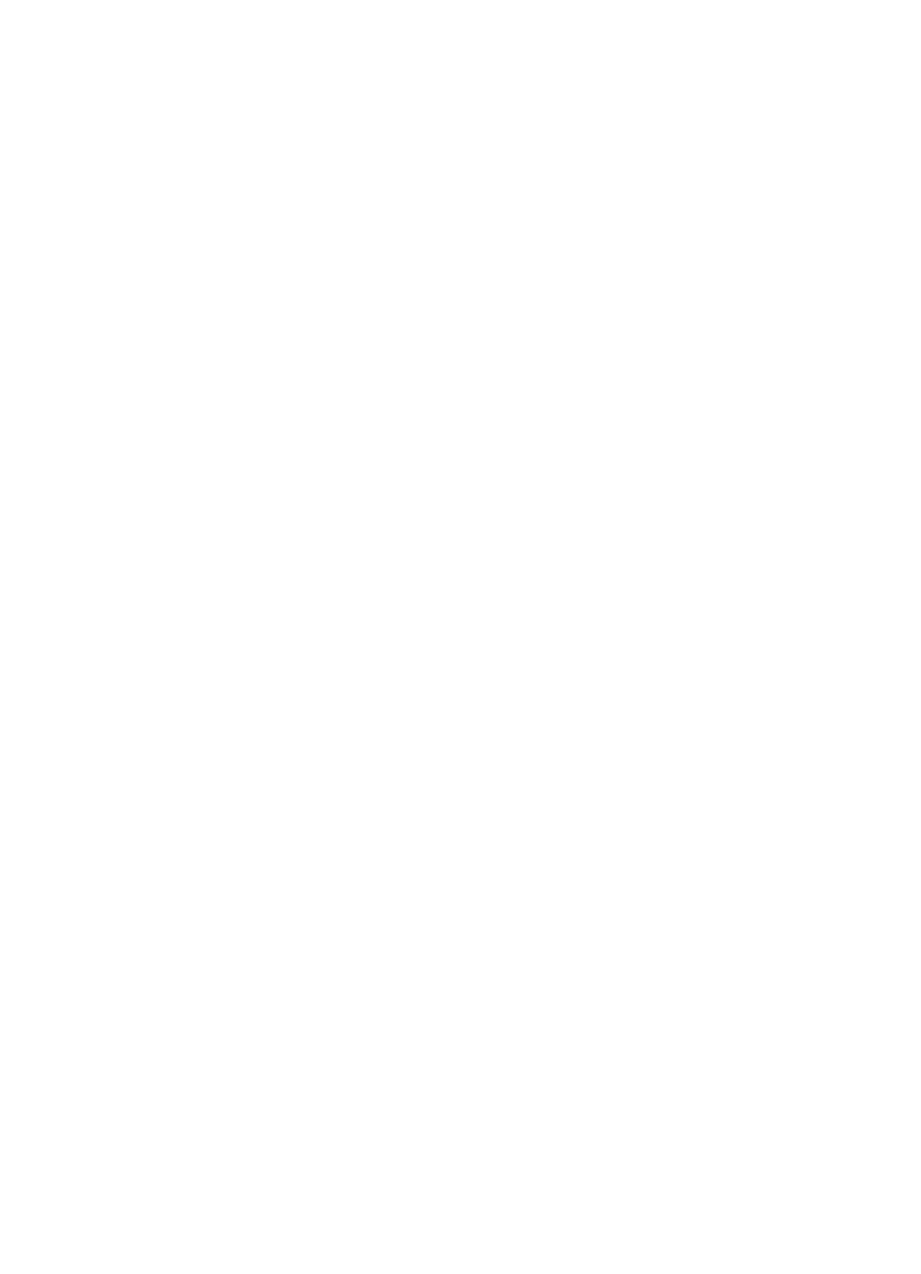
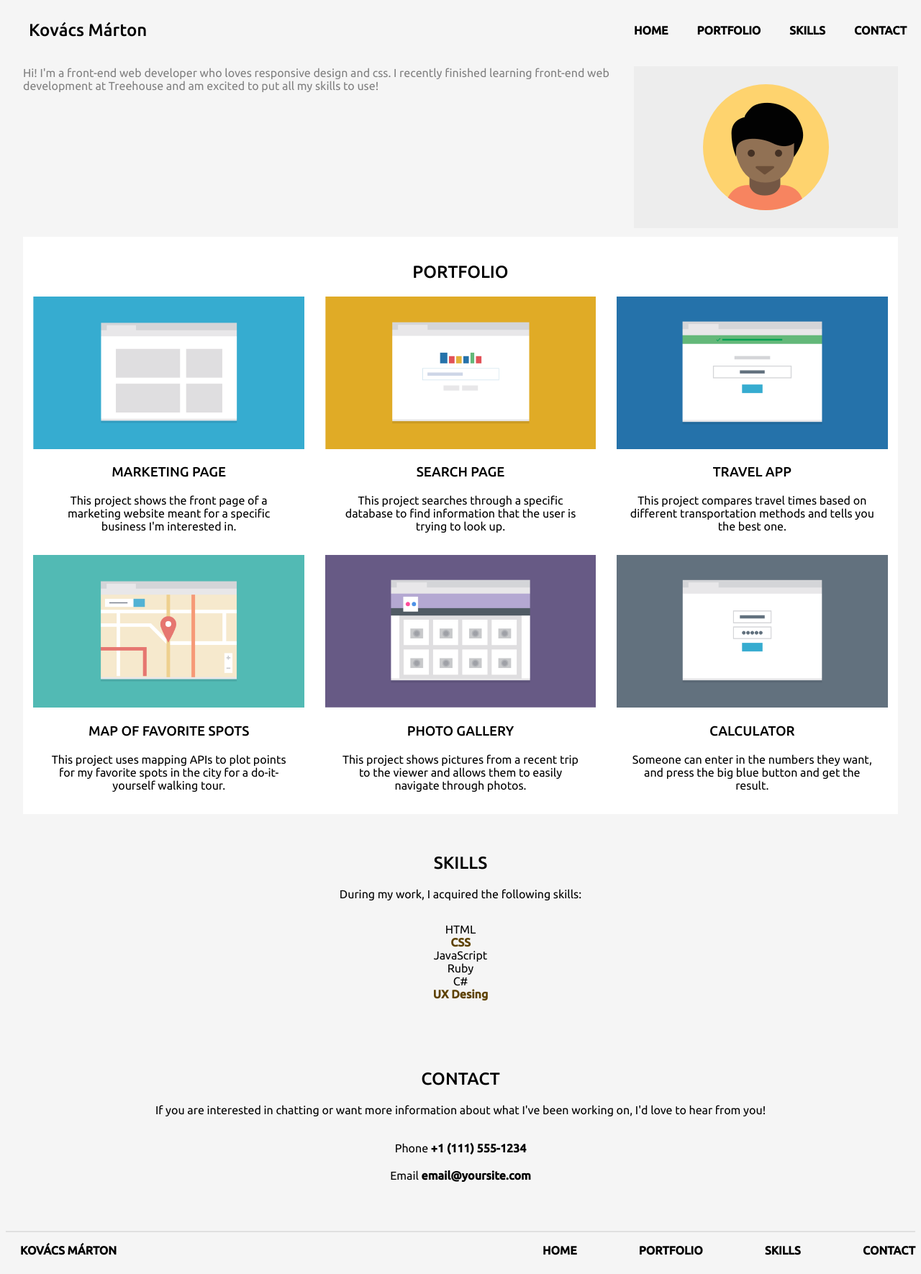
Before and after one commit to Marcgate/techdegree-project-2, a plain HTML site: page index.html in a window 1280 px wide. Shown: the whole page at 72% size. Before the commit the page ends 800 px from the top, so only its background shows below. Drawn offline with Linux system fonts and the light colour scheme.

Commit message:
Initial commit.

```diff
--- a/css/style.css
+++ b/css/style.css
@@ -0,0 +1,256 @@
+/* ================
+Global layout setup
+================== */
+/* Font */
+.ubuntu-regular {
+  font-family: "Ubuntu", sans-serif;
+  font-weight: 400;
+  font-style: normal;
+}
+
+.ubuntu-medium {
+  font-family: "Ubuntu", sans-serif;
+  font-weight: 500;
+  font-style: normal;
+}
+
+/* Styling */
+
+* {
+    box-sizing: border-box;
+    font-family: Ubuntu;
+    font-weight: 400;
+}
+
+body {
+    background-color: #f5f5f5;
+}
+
+h1, h2, h3 {
+    font-weight: 500;
+}
+
+ul, ol {
+    list-style-type: none
+}
+
+a {
+    text-decoration: none;
+    color: black;
+}
+
+a:hover {
+    color: grey;
+}
+
+/* Header Styling */
+
+header {
+    margin: -8px;
+}
+
+#header-div {
+    display: flex;
+    flex-direction: column;
+}
+
+header p {
+    color: grey;
+    text-align: center;
+    padding: 20px 15px 40px;
+}
+
+.nav {
+    margin: 0 auto;
+    text-align: center;
+}
+
+.nav ul {
+    padding: 0;
+}
+
+.nav li:not(:first-child) {
+    margin: 5px;
+    padding: 15px;
+    background-color: white;
+}
+
+.nav a {
+    font-size: 1em;
+    text-transform: uppercase;
+    font-weight: bold;
+}
+
+#header-div img {
+    display: block;
+    width: 70%;
+    max-width: 1000px;
+    margin: 0 auto;
+}
+
+/* Main Styling */
+
+main p {
+    padding: 0 15px 15px;
+}
+
+main {
+    margin: -8px;
+}
+
+h2, h3 {
+    text-align: center;
+    text-transform: uppercase;
+}
+
+h2 {
+    padding-top: 35px;
+}
+
+img {
+    width: 100%;
+}
+
+.box {
+    margin: 10px;
+}
+
+#portfolio {
+    background-color: white;
+}
+
+#portfolio p {
+    text-align: center;
+}
+
+.box {
+    max-width: 95%;
+    margin: 0 auto;
+}
+
+#skills {
+    background-color: #f5f5f5;
+    text-align: center;
+}
+
+#skills ul {
+    padding-left: 0;
+    padding-bottom: 40px;
+}
+
+.important {
+    color: #5e4200;
+    font-weight: bold;
+}
+
+#contact {
+    background-color: #f5f5f5;
+    text-align: center;
+}
+
+#contact a {
+    font-weight: bold;
+}
+
+#contact ul {
+    padding-left: 0;
+    padding-bottom: 40px;
+}
+
+#contact li {
+    margin: 20px 0;
+}
+
+/* Footer Styling */
+
+footer {
+    border-top: solid #e0e0e0 2px;
+    display: flex;
+    justify-content: space-between;
+    align-items: center;
+    white-space: nowrap;
+}
+
+footer h3 {
+    font-weight: bold;
+    font-size: 1em;
+}
+
+footer a {
+    text-transform: uppercase;
+    font-weight: bold;
+}
+
+.not-phone {
+    display: none;
+}
+
+/* ================
+Media Queries
+================== */
+/* Tablet */
+@media (min-width: 768px) {
+    .phone-only {
+    display: none;
+    margin-right: 20px;
+    }
+    footer h3 {
+        margin-left: 20px;
+        margin-right: 40%;
+    }
+    .not-phone {
+    display: inline-block;
+    }
+    #portfolio {
+        width: 95%;
+        margin: 0 auto;
+    }
+    #portfolio-boxes {
+        display: flex;
+        flex-wrap: wrap;
+    }
+    .box {
+        max-width: 45%;
+        margin: 0 auto;
+    }
+    .nav li:not(:first-child) {
+    background-color: #f5f5f5;
+    display: inline-block;
+    }
+    #header-div {
+        flex-direction: row-reverse;
+        align-items: flex-start;
+        margin: 0 35px;
+    }
+    #header-p {
+        padding: 0;
+        margin: 0 20px 0 0;
+        text-align: left;
+    }
+    #header-div img {
+        width: 40%;
+    }
+}
+/* Desktop */
+@media (min-width: 1024px) {
+    .box {
+        max-width: 31%;
+        margin: 0 auto;
+    }
+    .nav ul {
+        display: flex;
+        justify-content: space-around;
+    }
+    .nav li {
+        display: inline-block;
+        align-content: center;
+    }
+    .nav li:first-child {
+        margin-right: auto;
+        padding-left: 40px;
+    }
+    #header-div {
+        width: 95%;
+        margin: 0 auto;
+    }
+}
--- a/index.html
+++ b/index.html
@@ -3,10 +3,95 @@
 <head>
     <meta charset="UTF-8">
     <meta name="viewport" content="width=device-width, initial-scale=1.0">
-    <title>Document</title>
+    <title>Portfolio</title>
     <link rel="stylesheet" href="css/style.css">
+    <link rel="preconnect" href="https://fonts.googleapis.com">
+    <link rel="preconnect" href="https://fonts.gstatic.com" crossorigin>
+    <link href="https://fonts.googleapis.com/css2?family=Ubuntu:wght@400;500&display=swap" rel="stylesheet">
 </head>
 <body>
+    <header id="home" class="main-nav">
+        <nav class="nav">
+            <ul>
+                <li><h1>Kovács Márton</h1></li>
+                <li><a href="#home">Home</a></li>
+                <li><a href="#portfolio">Portfolio</a></li>
+                <li><a href="#skills">Skills</a></li>
+                <li><a href="#contact">Contact</a></li>
+            </ul>
+        </nav>
+        <div id="header-div">
+            <img src="img/responsive-layout-profile.png" alt="A profile picture in a yellow circle and gray background.">
+            <p id="header-p">Hi! I'm a front-end web developer who loves responsive design and css. I recently finished learning front-end web development at Treehouse and am excited to put all my skills to use!</p>
+        </div>
+    </header>
 
+    <main>
+        <section id="portfolio">
+            <h2>Portfolio</h2>
+            <div id="portfolio-boxes">
+                <div class="box">
+                    <img src="img/portfolio-1.png" alt="Picture of a marketing page.">
+                    <h3>Marketing Page</h3>
+                    <p>This project shows the front page of a marketing website meant for a specific business I'm interested in.</p>
+                </div>
+                <div class="box">
+                    <img src="img/portfolio-2.png" alt="Picture of a search page.">
+                    <h3>Search Page</h3>
+                    <p>This project searches through a specific database to find information that the user is trying to look up.</p>
+                </div>
+                <div class="box">
+                    <img src="img/portfolio-3.png" alt="Picture of a travel app.">
+                    <h3>Travel App</h3>
+                    <p>This project compares travel times based on different transportation methods and tells you the best one. </p>
+                </div>
+                <div class="box">
+                    <img src="img/portfolio-4.png" alt="Picture of a map.">
+                    <h3>Map of Favorite Spots</h3>
+                    <p>This project uses mapping APIs to plot points for my favorite spots in the city for a do-it-yourself walking tour.</p>
+                </div>
+                <div class="box">
+                    <img src="img/portfolio-5.png" alt="Picture of a photo gallery.">
+                    <h3>Photo Gallery</h3>
+                    <p>This project shows pictures from a recent trip to the viewer and allows them to easily navigate through photos.</p>
+                </div>
+                <div class="box">
+                    <img src="img/portfolio-6.png" alt="Picture of a calculator.">
+                    <h3>Calculator</h3>
+                    <p>Someone can enter in the numbers they want, and press the big blue button and get the result.</p>
+                </div>
+            </div>
+        </section>
+
+        <section id="skills">
+            <h2>Skills</h2>
+            <p>During my work, I acquired the following skills:</p>
+            <ul id="skill-ul">
+                <li>HTML</li>
+                <li class="important">CSS</li>
+                <li>JavaScript</li>
+                <li>Ruby</li>
+                <li>C#</li>
+                <li class="important">UX Desing</li>
+            </ul>
+        </section>
+
+        <section id="contact">
+            <h2>Contact</h2>
+            <p>If you are interested in chatting or want more information about what I've been working on, I'd love to hear from you!</p>
+            <ul>
+                <li>Phone <a href="tel:+11115551234">+1 (111) 555-1234</a></li>
+                <li>Email <a href="mailto:email@yoursite.com">email@yoursite.com</a></li>
+            </ul>
+        </section>
+    </main>
+    <footer>
+            <h3>Kovács Márton</h3>
+            <a href="#home" class="not-phone">Home</a>
+            <a href="#portfolio" class="not-phone">Portfolio</a>
+            <a href="#skills" class="not-phone">Skills</a>
+            <a href="#contact" class="not-phone">Contact</a>
+            <a href="#home" class="phone-only">Back to Top</a>
+    </footer>
 </body>
 </html>
```
Also changed, not shown: 1 other file.
